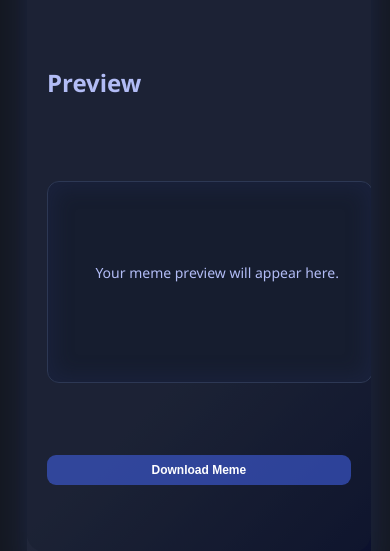
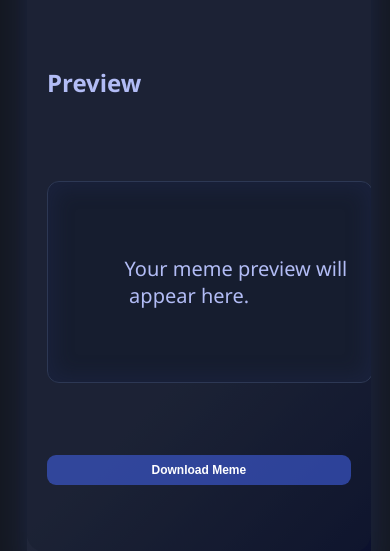
Before and after one commit to IfraShaikh2007/IMAGE_CAPTION, a Flask app: page /meme in a window 390 px wide. Shown: the part 851-1402 px from the top of the page. Run offline with Flask 3, Linux system fonts and the light colour scheme.

Commit message:
Updated caption folder with latest changes

```diff
--- a/static/meme.css
+++ b/static/meme.css
@@ -286,7 +286,7 @@ button#downloadBtn:disabled {
 
   .preview {
     min-height: 200px; /* give space for memes */
-    font-size: 14px;
+    font-size: 20px;
   }
 }
 
@@ -305,6 +305,6 @@ button#downloadBtn:disabled {
 
   .preview {
     min-height: 180px;
-    font-size: 14px;
+    font-size: 20px;
   }
 }
```
